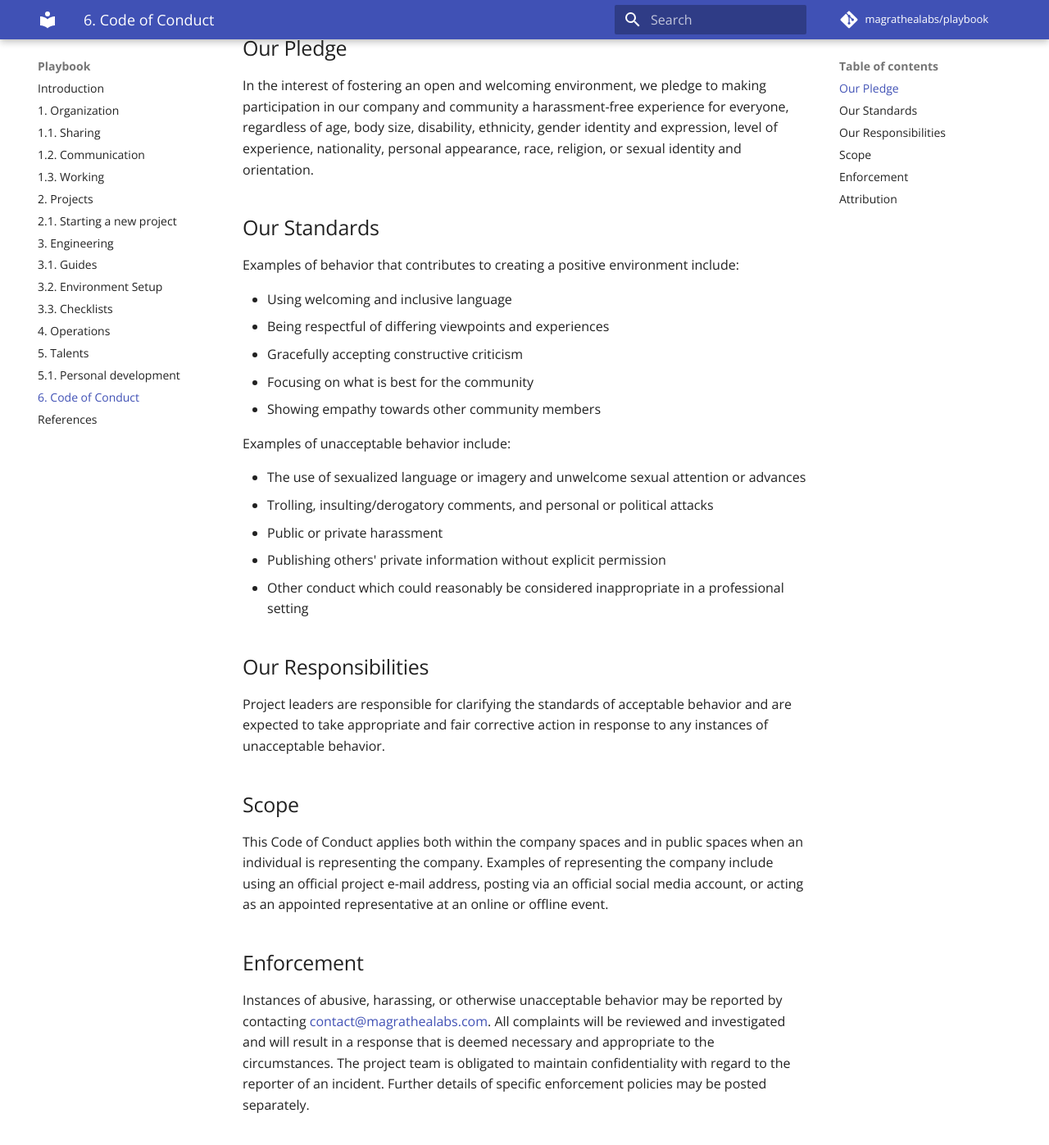
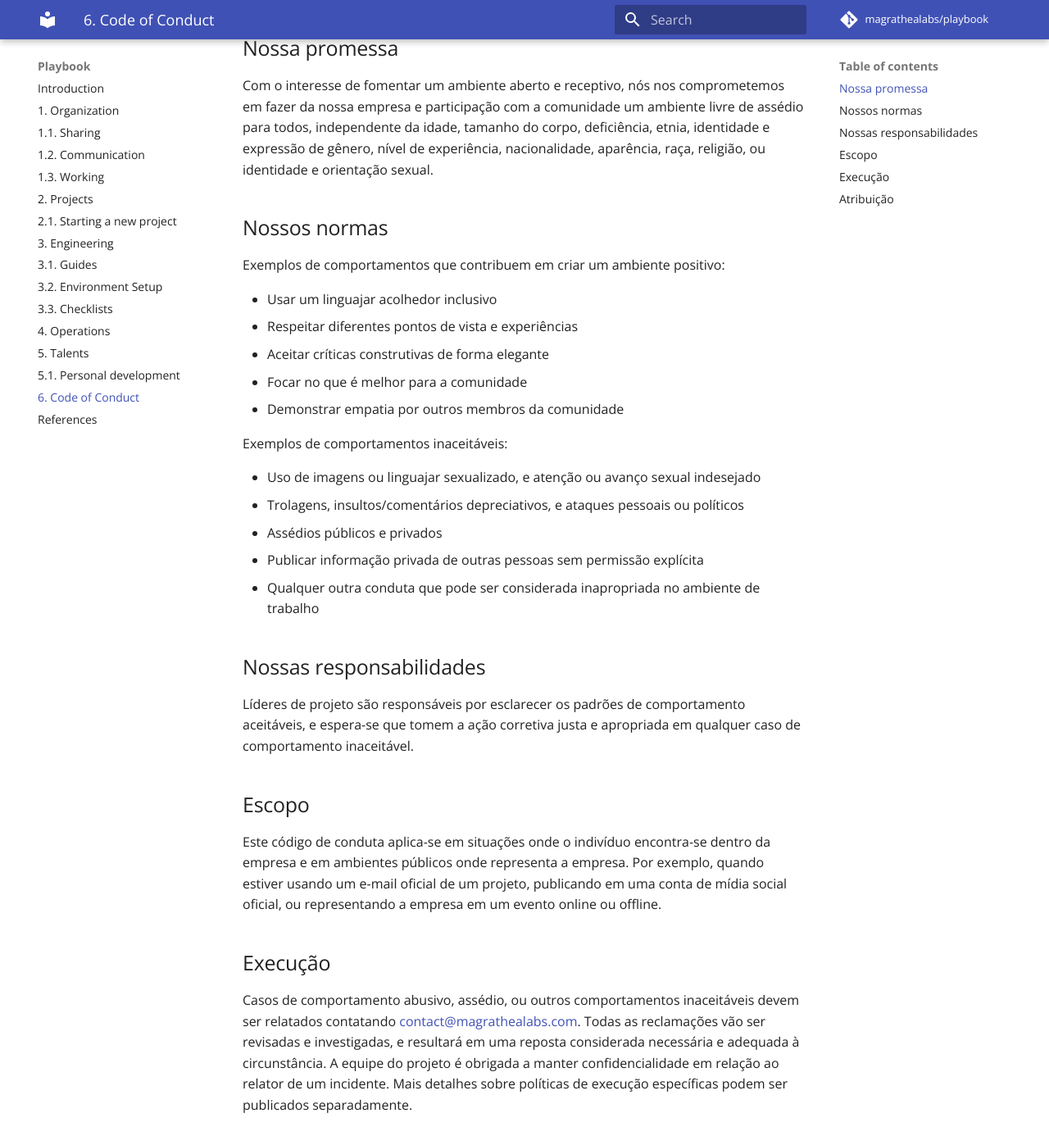
Before and after one commit to magrathealabs/playbook, an MkDocs documentation site: the page built from docs/6-code-of-conduct.md, in a window 1280 px wide and 1400 px high, scrolled down 204 px. Shown: the top 1397 px of the window at 82% size. Built offline with MkDocs 1.6.1 and Material for MkDocs 9.7.7, drawn with Linux system fonts in a browser that asks for light colours; comment, search, counter and statistics services are not loaded; some of the changed text lies outside the part shown.

Commit message:
Translate `6-code-of-conduct.md` to pt-BR (#43)
Translate code of conduct

```diff
--- a/docs/6-code-of-conduct.md
+++ b/docs/6-code-of-conduct.md
@@ -1,61 +1,44 @@
-# Code of Conduct
+# Código de Conduta
 
-Based on [Contributor Covenant v1.4.1](https://www.contributor-covenant.org).
+Baseado em [Contributor Covenant v1.4.1](https://www.contributor-covenant.org).
 
-## Our Pledge
+## Nossa promessa
 
-In the interest of fostering an open and welcoming environment, we
-pledge to making participation in our company and community a harassment-free
-experience for everyone, regardless of age, body size, disability, ethnicity,
-gender identity and expression, level of experience, nationality, personal
-appearance, race, religion, or sexual identity and orientation.
+Com o interesse de fomentar um ambiente aberto e receptivo, nós nos comprometemos em fazer da nossa empresa e participação com a comunidade um ambiente livre de assédio para todos, independente da idade, tamanho do corpo, deficiência, etnia, identidade e expressão de gênero, nível de experiência, nacionalidade, aparência, raça, religião, ou identidade e orientação sexual.
 
-## Our Standards
+## Nossos normas
 
-Examples of behavior that contributes to creating a positive environment
-include:
+Exemplos de comportamentos que contribuem em criar um ambiente positivo:
 
-* Using welcoming and inclusive language
-* Being respectful of differing viewpoints and experiences
-* Gracefully accepting constructive criticism
-* Focusing on what is best for the community
-* Showing empathy towards other community members
+* Usar um linguajar acolhedor inclusivo
+* Respeitar diferentes pontos de vista e experiências
+* Aceitar críticas construtivas de forma elegante
+* Focar no que é melhor para a comunidade
+* Demonstrar empatia por outros membros da comunidade
 
-Examples of unacceptable behavior include:
+Exemplos de comportamentos inaceitáveis:
 
-* The use of sexualized language or imagery and unwelcome sexual attention or
-  advances
-* Trolling, insulting/derogatory comments, and personal or political attacks
-* Public or private harassment
-* Publishing others' private information without explicit permission
-* Other conduct which could reasonably be considered inappropriate in a
-  professional setting
+* Uso de imagens ou linguajar sexualizado, e atenção ou avanço sexual indesejado
+* Trolagens, insultos/comentários depreciativos, e ataques pessoais ou políticos
+* Assédios públicos e privados
+* Publicar informação privada de outras pessoas sem permissão explícita
+* Qualquer outra conduta que pode ser considerada inapropriada no ambiente de trabalho
 
-## Our Responsibilities
+## Nossas responsabilidades
 
-Project leaders are responsible for clarifying the standards of acceptable
-behavior and are expected to take appropriate and fair corrective action in
-response to any instances of unacceptable behavior.
+Líderes de projeto são responsáveis por esclarecer os padrões de comportamento aceitáveis, e espera-se que tomem a ação corretiva justa e apropriada em qualquer caso de comportamento inaceitável.
 
-## Scope
+## Escopo
 
-This Code of Conduct applies both within the company spaces and in public spaces
-when an individual is representing the company. Examples of representing the
-company include using an official project e-mail address, posting via an
-official social media account, or acting as an appointed representative at an
-online or offline event.
+Este código de conduta aplica-se em situações onde o indivíduo encontra-se dentro da empresa e em ambientes públicos onde representa a empresa. Por exemplo, quando estiver usando um e-mail oficial de um projeto, publicando em uma conta de mídia social oficial, ou representando a empresa em um evento online ou offline.
 
-## Enforcement
+## Execução
 
-Instances of abusive, harassing, or otherwise unacceptable behavior may be
-reported by contacting [contact@magrathealabs.com](contact@magrathealabs.com).
-All complaints will be reviewed and investigated and will result in a response
-that is deemed necessary and appropriate to the circumstances. The project team
-is obligated to maintain confidentiality with regard to the reporter of an
-incident. Further details of specific enforcement policies may be posted separately.
+Casos de comportamento abusivo, assédio, ou outros comportamentos inaceitáveis devem ser relatados contatando [contact@magrathealabs.com](contact@magrathealabs.com). Todas as reclamações vão ser revisadas e investigadas, e resultará em uma reposta considerada necessária e adequada à circunstância. A equipe do projeto é obrigada a manter confidencialidade em relação ao relator de um
+incidente. Mais detalhes sobre políticas de execução específicas podem ser publicados separadamente.
 
-## Attribution
+## Atribuição
 
-This Code of Conduct is adapted from the [Contributor Covenant](https://www.contributor-covenant.org),
-version 1.4, available at
+Este código de conduta foi adaptado de [Contributor Covenant](https://www.contributor-covenant.org),
+versão 1.4, disponível em
 https://www.contributor-covenant.org/version/1/4/code-of-conduct.html
```
Also changed, not shown: docs/1.1-sharing.md (+0 -4 lines).
